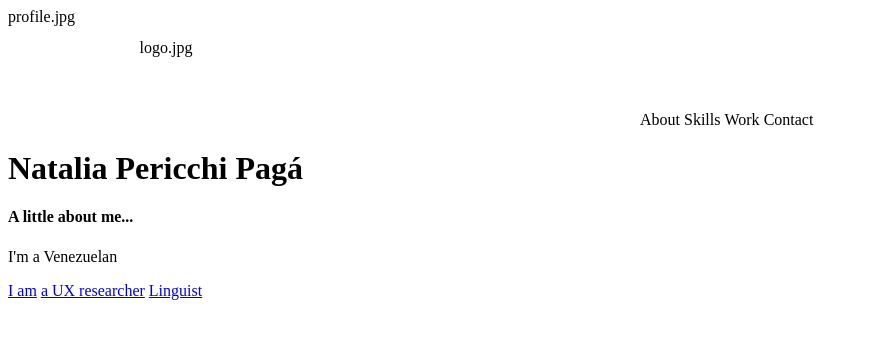
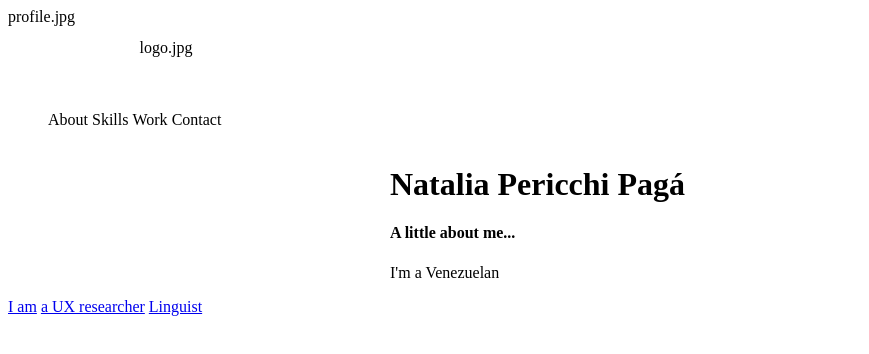
Before and after one commit to npericchi/UX_UI_HW17, a plain HTML site: page Images/index.html in a window 1280 px wide. Shown: the whole page, without its empty margins (0-869 px from the left). Drawn offline with Linux system fonts and the light colour scheme; files that its build step writes are made by us from their sources.

Commit message:
Another try
Finished the css, but it looks like a grocery shopping list.

```diff
--- a/CSSweb/styleweb.css
+++ b/CSSweb/styleweb.css
@@ -18,3 +18,23 @@ ul{
     width:50%;
     margin-left: auto;
 }
+
+image{
+    height: 600 px;
+    padding: 25px;
+}
+
+.content{
+    width:500px;
+    margin:0 auto;
+
+}
+
+ul{
+    display: inline-block;
+    vertical-align: top;
+
+}
+.li {
+    padding: 4px;
+}
--- a/Images/index.html
+++ b/Images/index.html
@@ -29,7 +29,7 @@
            </ul>
 
 
-           <div class="description">
+           <div class="content">
             <h1>Natalia Pericchi Pagá</h1>
             <h4>A little about me...</h4>
             <p>I'm a Venezuelan  </p>
```
